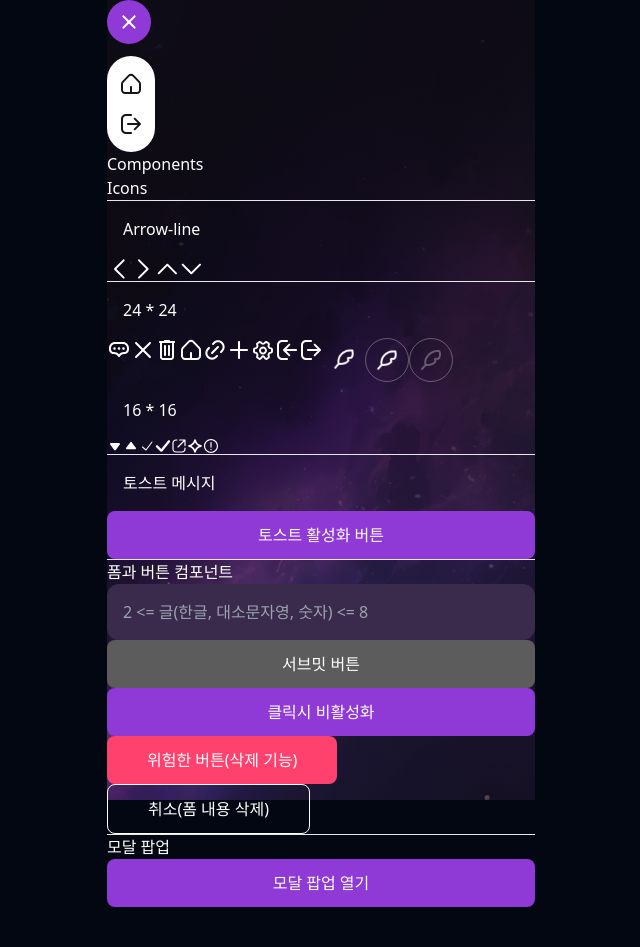
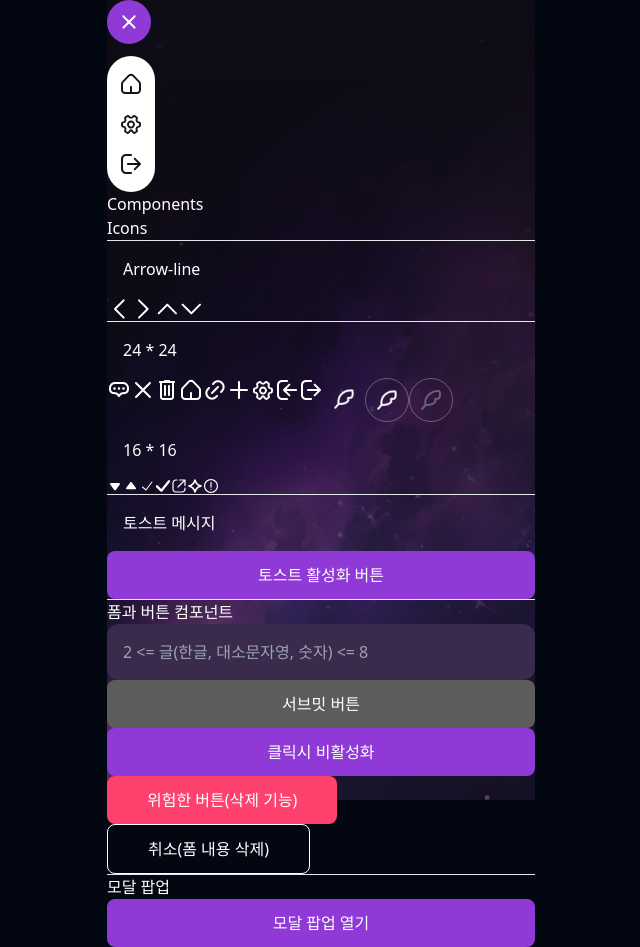
Before and after one commit to easy-or-hard/ZARI-FRONTEND, a Next.js app: page /testie/components in a window 1280 px wide. Both pictures are taken after a click on the button 448 px from the left and 22 px from the top of the page. Shown: the whole page, without its empty margins (319-959 px from the left). Before the commit the page ends 907 px from the top, so only its background shows below. Built offline with nearby package versions, Linux system fonts and the light colour scheme; what tailwindcss-animated would draw is missing.

Commit message:
설정 버튼 추가

```diff
--- a/src/components/ui/menu/sub-menu.tsx
+++ b/src/components/ui/menu/sub-menu.tsx
@@ -1,5 +1,6 @@
 import HomeIcon from "@/components/ui/icon/size24/home";
 import SignOutIcon from "@/components/ui/icon/size24/sign-out";
+import SettingIcon from "@/components/ui/icon/size24/setting";
 
 export default function SubMenu() {
     return (
@@ -10,6 +11,9 @@ export default function SubMenu() {
                 <HomeIcon color={'#161616'}/>
             </button>
             <button>
+                <SettingIcon color={'#161616'}/>
+            </button>
+            <button>
                 <SignOutIcon color={'#161616'}/>
             </button>
         </span>
```
